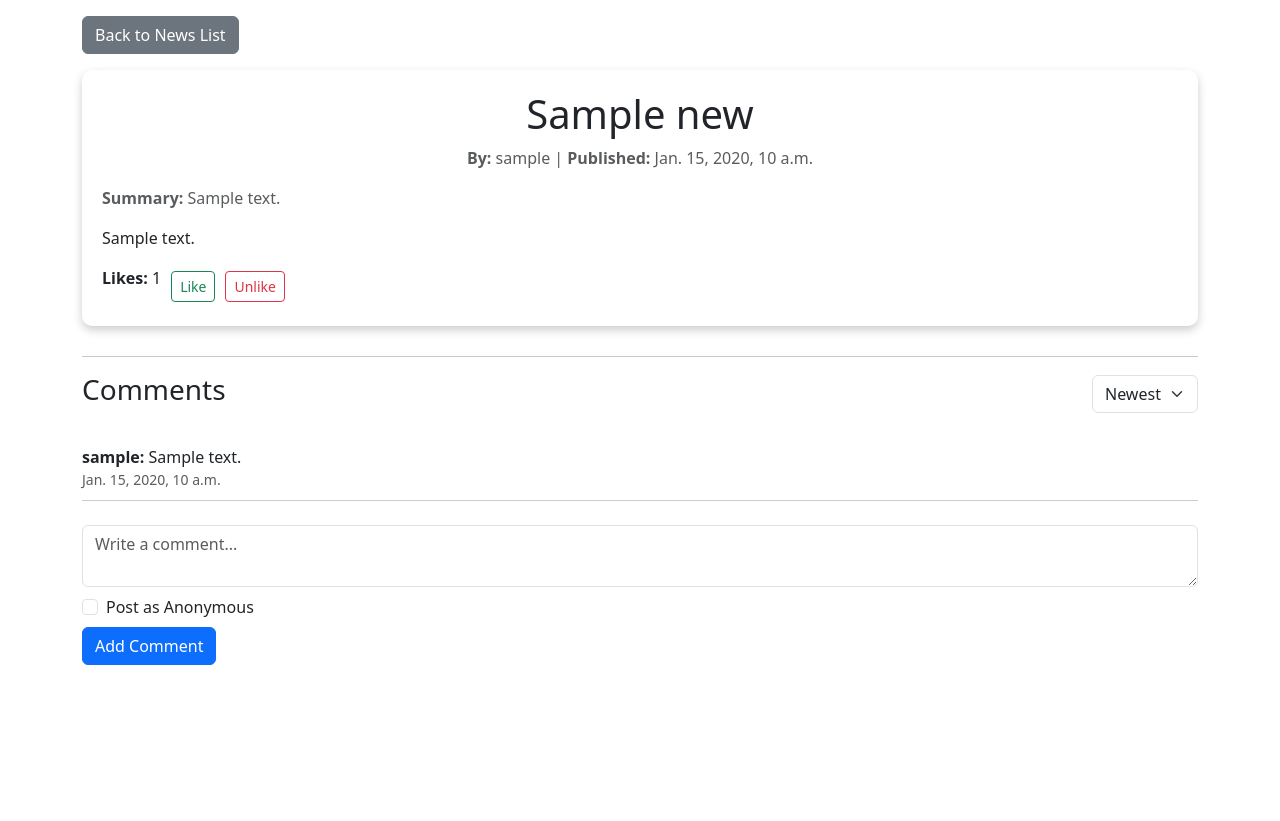
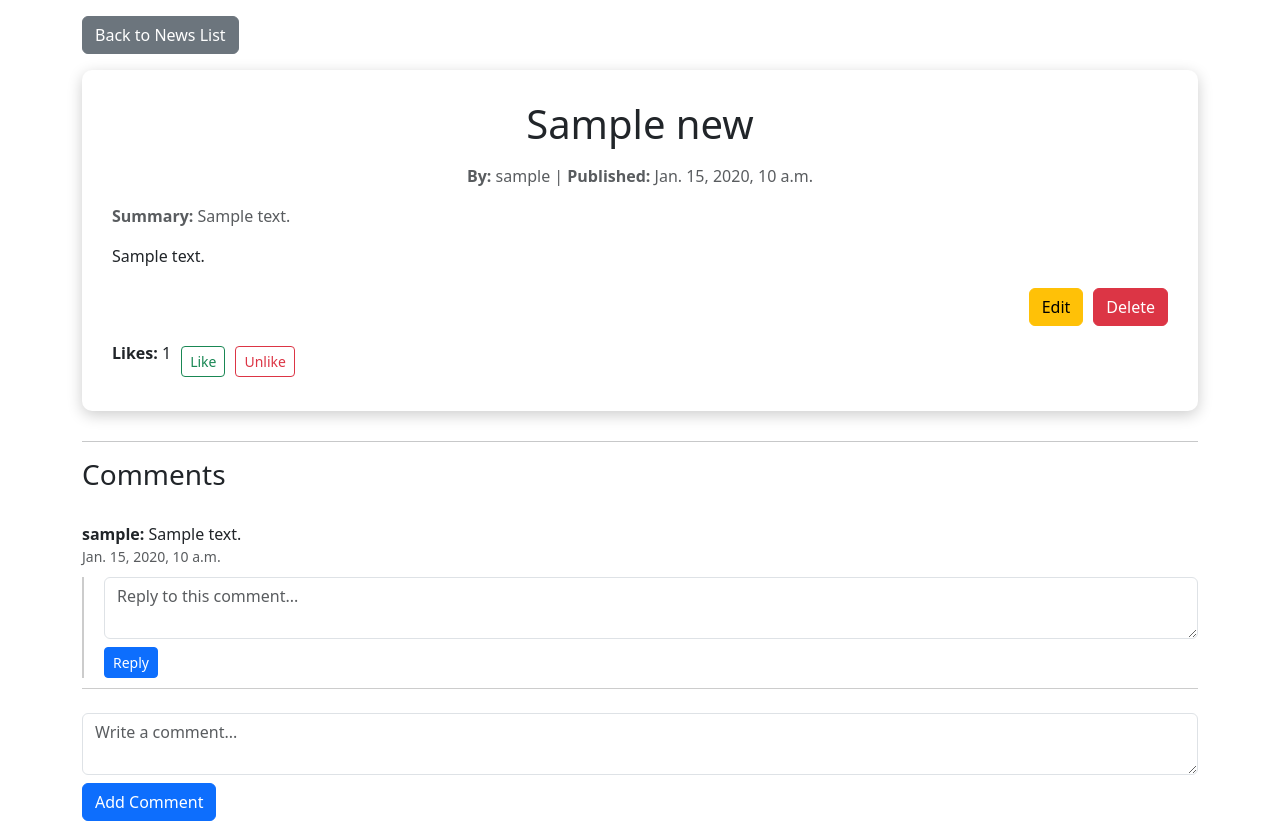
Before and after one commit to parsapardak/NewPlatform, a Django app: page /news/1/ in a window 1280 px wide. Shown: the part 56-877 px from the top of the page. Before the commit the page ends 721 px from the top, so only its background shows below. Run offline with Django 5.2, Linux system fonts and the light colour scheme; a user stored in the database is signed in; tables that the repository leaves empty hold one stand-in row (values such as "Sample post").

Commit message:
complete

```diff
--- a/comments/models.py
+++ b/comments/models.py
@@ -7,6 +7,7 @@ class Comment(models.Model):
     news = models.ForeignKey(News, related_name='comments', on_delete=models.CASCADE)
     user = models.ForeignKey(CustomUser, on_delete=models.CASCADE)
     content = models.TextField()
+    parent = models.ForeignKey('self', null=True, blank=True, related_name='replies', on_delete=models.CASCADE)
     created_date = models.DateTimeField(auto_now_add=True)
 
     class Meta:
--- a/comments/urls.py
+++ b/comments/urls.py
@@ -1,7 +1,7 @@
 from django.urls import path
-from .views import CommentView
+from .views import add_comment, add_reply
 
 urlpatterns = [
-    path('<int:news_id>/add/', CommentView.as_view(), name='add-comment'),  # ارسال نظر
-    path('<int:comment_id>/delete/', CommentView.as_view(), name='delete-comment'),  # حذف نظر
+    path('<int:news_id>/add/', add_comment, name='add-comment'),  # ارسال نظر
+    path('<int:comment_id>/reply/', add_reply, name='add-reply'),  # پاسخ به نظر
 ]
--- a/likes/urls.py
+++ b/likes/urls.py
@@ -1,7 +1,7 @@
 from django.urls import path
-from .views import LikeView
+from .views import LikeNewsView, UnlikeNewsView
 
 urlpatterns = [
-    path('<int:news_id>/like/', LikeView.as_view(), name='like-news'),  # لایک کردن خبر
-    path('<int:news_id>/unlike/', LikeView.as_view(), name='unlike-news'),  # لغو لایک خبر
+    path('<int:news_id>/like/', LikeNewsView.as_view(), name='like-news'),  # لایک کردن خبر
+    path('<int:news_id>/unlike/', UnlikeNewsView.as_view(), name='unlike-news'),  # لغو لایک خبر
 ]
--- a/news/models.py
+++ b/news/models.py
@@ -8,14 +8,10 @@ class News(models.Model):
     content = models.TextField()
     published_date = models.DateTimeField(auto_now_add=True)
     author = models.ForeignKey(CustomUser, on_delete=models.CASCADE)
+    likes_count = models.PositiveIntegerField(default=0)
 
     class Meta:
         ordering = ['-published_date']  # مرتب‌سازی پیش‌فرض نزولی بر اساس تاریخ انتشار
 
-
-
     def __str__(self):
         return self.title
-
-    def likes_count(self):
-        return self.likes.count()  # شمارش تعداد لایک‌ها
--- a/news/urls.py
+++ b/news/urls.py
@@ -1,8 +1,10 @@
 from django.urls import path
-from .views import NewsView, NewsDetailView, create_news
+from .views import NewsView, NewsDetailView, create_news, edit_news, delete_news
 
 urlpatterns = [
     path('', NewsView.as_view(), name='news_list'),
     path('<int:pk>/', NewsDetailView.as_view(), name='news_detail'),  # نمایش جزئیات خبر
     path('create/', create_news, name='create_news'),  # ایجاد خبر جدید
+    path('<int:pk>/delete/', delete_news, name='delete-news'),
+    path('<int:pk>/edit/', edit_news, name='edit-news'),
 ]
--- a/news/views.py
+++ b/news/views.py
@@ -46,6 +46,14 @@ class NewsDetailView(View):
         # دریافت خبر مورد نظر
         news = get_object_or_404(News, pk=pk)
 
+        # مرتب‌سازی نظرات
+        sort = request.GET.get('sort', 'newest')
+        if sort == 'oldest':
+            comments = Comment.objects.filter(news=news).order_by('created_date')
+        else:
+            comments = Comment.objects.filter(news=news).order_by('-created_date')
+
+
         # دریافت نظرات مرتبط با خبر
         comments = Comment.objects.filter(news=news).order_by('-created_date')
 
@@ -84,3 +92,40 @@ def create_news(request):
             return render(request, 'news/create_news.html', {'error': f'Error creating news: {str(e)}'})
 
     return render(request, 'news/create_news.html')
+
+
+@login_required
+def delete_news(request, pk):
+    """
+    ویو برای حذف خبر (فقط توسط ادمین‌ها و سوپرکاربرها)
+    """
+    if request.user.user_type not in ['admin', 'superuser']:
+        return render(request, 'news/error.html', {'error': 'Permission denied'})
+
+    news = get_object_or_404(News, pk=pk)
+
+    if request.method == 'POST':
+        news.delete()
+        return redirect('news_list')
+
+    return render(request, 'news/confirm_delete.html', {'news': news})
+
+
+@login_required
+def edit_news(request, pk):
+    """
+    ویو برای ویرایش خبر (فقط توسط ادمین‌ها و سوپرکاربرها)
+    """
+    if request.user.user_type not in ['admin', 'superuser']:
+        return render(request, 'news/error.html', {'error': 'Permission denied'})
+
+    news = get_object_or_404(News, pk=pk)
+
+    if request.method == 'POST':
+        news.title = request.POST.get('title', news.title)
+        news.summary = request.POST.get('summary', news.summary)
+        news.content = request.POST.get('content', news.content)
+        news.save()
+        return redirect('news_detail', pk=news.id)
+
+    return render(request, 'news/edit_news.html', {'news': news})
--- a/templates/news/news_details.html
+++ b/templates/news/news_details.html
@@ -7,11 +7,22 @@
     <link href="https://cdn.jsdelivr.net/npm/bootstrap@5.3.0/dist/css/bootstrap.min.css" rel="stylesheet">
     <style>
         .news-card {
-            box-shadow: 0 4px 10px rgba(0, 0, 0, 0.2);
+            box-shadow: 0 4px 15px rgba(0, 0, 0, 0.2);
             border: none;
             margin-bottom: 30px;
-            padding: 20px;
+            padding: 30px;
             border-radius: 10px;
+            background-color: #fff;
+        }
+        .news-content p {
+            text-align: justify;
+            margin-bottom: 15px;
+        }
+        .admin-options {
+            margin-top: 20px;
+            display: flex;
+            justify-content: flex-end;
+            gap: 10px;
         }
         .like-section {
             margin-top: 15px;
@@ -26,8 +37,28 @@
             border-bottom: 1px solid #ccc;
             padding: 10px 0;
         }
-        .sort-dropdown {
-            margin-bottom: 20px;
+        .reply-form {
+            margin-top: 10px;
+            padding-left: 20px;
+            border-left: 2px solid #ccc;
+        }
+        .replies {
+            margin-left: 20px;
+            padding-left: 20px;
+            border-left: 1px solid #ddd;
+        }
+        .alert-message {
+            margin-top: 15px;
+            text-align: center;
+        }
+        .modal-header-like {
+            background-color: #d4edda;
+        }
+        .modal-header-unlike {
+            background-color: #f8d7da;
+        }
+        .modal-header-comment {
+            background-color: #d1ecf1;
         }
     </style>
 </head>
@@ -47,10 +78,23 @@
     <!-- News Content -->
     <div class="container">
         <div class="news-card">
-            <h1 class="text-center">{{ news.title }}</h1>
-            <p class="text-muted text-center"><strong>By:</strong> {{ news.author.username }} | <strong>Published:</strong> {{ news.published_date }}</p>
+            <h1 class="text-center mb-3">{{ news.title }}</h1>
+            <p class="text-muted text-center">
+                <strong>By:</strong> {{ news.author.username }} |
+                <strong>Published:</strong> {{ news.published_date }}
+            </p>
             <p class="text-muted"><strong>Summary:</strong> {{ news.summary }}</p>
-            <p>{{ news.content }}</p>
+            <div class="news-content">
+                {{ news.content|linebreaks }}
+            </div>
+
+            <!-- Admin Options -->
+            {% if user.user_type in 'admin superuser' %}
+            <div class="admin-options">
+                <a href="{% url 'edit-news' news.id %}" class="btn btn-warning">Edit</a>
+                <a href="{% url 'delete-news' news.id %}" class="btn btn-danger">Delete</a>
+            </div>
+            {% endif %}
 
             <!-- Like Section -->
             <div class="like-section">
@@ -70,38 +114,41 @@
 
         <!-- Comments Section -->
         <hr>
-        <div class="d-flex justify-content-between align-items-center">
         <h3>Comments</h3>
-            <!-- Sort Dropdown -->
-            <div>
-                <select class="form-select w-auto" onchange="location = this.value;">
-                    <option value="?sort=newest" {% if request.GET.sort == 'newest' %}selected{% endif %}>Newest</option>
-                    <option value="?sort=oldest" {% if request.GET.sort == 'oldest' %}selected{% endif %}>Oldest</option>
-                </select>
-            </div>
-        </div>
         <div class="comment-list">
             {% for comment in comments %}
             <div class="comment-item">
                 <strong>{{ comment.user.username|default:"Anonymous" }}:</strong> {{ comment.content }}
                 <small class="text-muted d-block">{{ comment.created_date }}</small>
+
+                <!-- Replies -->
+                <div class="replies">
+                    {% for reply in comment.replies.all %}
+                    <div class="comment-item">
+                        <strong>{{ reply.user.username|default:"Anonymous" }}:</strong> {{ reply.content }}
+                        <small class="text-muted d-block">{{ reply.created_date }}</small>
+                    </div>
+                    {% endfor %}
+                </div>
+
+                <!-- Reply Form -->
+                {% if user.is_authenticated %}
+                <form action="{% url 'add-reply' comment.id %}" method="post" class="reply-form">
+                    {% csrf_token %}
+                    <textarea name="content" class="form-control mb-2" placeholder="Reply to this comment..."></textarea>
+                    <button class="btn btn-sm btn-primary">Reply</button>
+                </form>
+                {% endif %}
             </div>
             {% empty %}
             <p class="text-muted">No comments yet. Be the first to comment!</p>
             {% endfor %}
         </div>
 
-        <!-- Add Comment Form -->
         {% if user.is_authenticated %}
         <form action="{% url 'add-comment' news.id %}" method="post" class="mt-4">
             {% csrf_token %}
             <textarea name="content" class="form-control mb-2" placeholder="Write a comment..."></textarea>
-                <div class="form-check mb-2">
-                    <input class="form-check-input" type="checkbox" name="anonymous" id="anonymous">
-                    <label class="form-check-label" for="anonymous">
-                        Post as Anonymous
-                    </label>
-                </div>
             <button class="btn btn-primary">Add Comment</button>
         </form>
         {% else %}
```
Also changed, not shown: comments/views.py (+45 -40 lines), likes/views.py (+21 -22 lines), templates/news/confirm_delete.html (added, +21 -0 lines), templates/news/edit_news.html (added, +32 -0 lines), comments/migrations/0003_comment_parent.py (added), news/migrations/0004_news_likes_count.py (added). Lines whose indentation alone changed are shown as unchanged.
